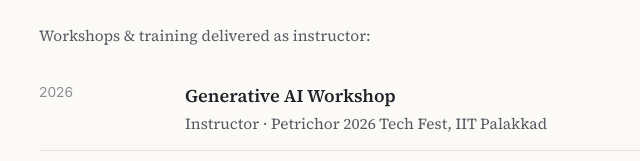
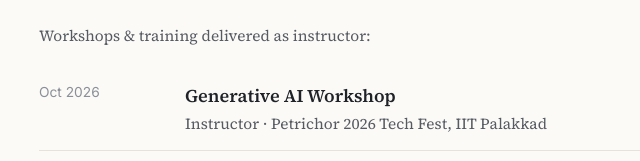
Before and after one commit to vishnuexe/vishnuexe.github.io, a plain HTML site: page index.html in a window 1280 px wide. Shown: the part 2992-3153 px from the top of the page, 311-951 px from the left. Drawn offline with Linux system fonts and the light colour scheme.

Commit message:
Set Petrichor workshop month to Oct 2026
Co-Authored-By: Claude Opus 5.5 <noreply@anthropic.com>

```diff
--- a/index.html
+++ b/index.html
@@ -348,7 +348,7 @@ footer { color: var(--faint); font-size: .85rem; font-family: 'Inter', sans-seri
       <div class="entry"><div class="when">Aug – Dec 2023</div><div class="what"><strong>Machine Learning</strong><div class="sub">Teaching Assistant</div></div></div>
       <div class="entry"><div class="when">Jan – Jul 2023</div><div class="what"><strong>Deep Learning</strong><div class="sub">Teaching Assistant</div></div></div>
       <p style="color:var(--muted); font-size:.96rem; margin:1.6rem 0 1.2rem;">Workshops &amp; training delivered as instructor:</p>
-      <div class="entry"><div class="when">2026</div><div class="what"><strong>Generative AI Workshop</strong><div class="sub">Instructor · Petrichor 2026 Tech Fest, IIT Palakkad</div></div></div>
+      <div class="entry"><div class="when">Oct 2026</div><div class="what"><strong>Generative AI Workshop</strong><div class="sub">Instructor · Petrichor 2026 Tech Fest, IIT Palakkad</div></div></div>
       <div class="entry"><div class="when">Feb 2022</div><div class="what"><strong>Deep Learning using Python</strong><div class="sub">Instructor · IIT Bombay</div></div></div>
       <div class="entry"><div class="when">Feb 2022</div><div class="what"><strong>Ethical Hacking &amp; Cybersecurity</strong><div class="sub">Instructor · NIT Calicut · 150+ students</div></div></div>
       <div class="entry"><div class="when">Jan 2020</div><div class="what"><strong>Image Processing using Python</strong><div class="sub">Instructor · NIT Calicut</div></div></div>
```
